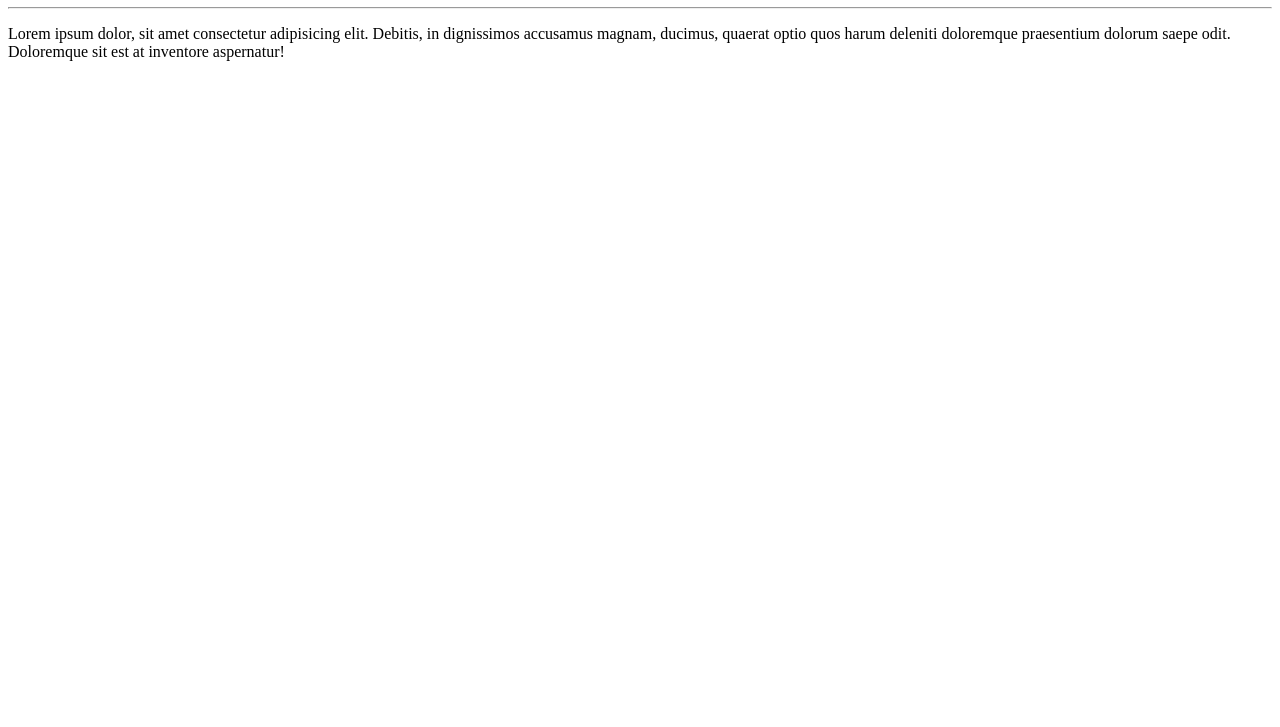
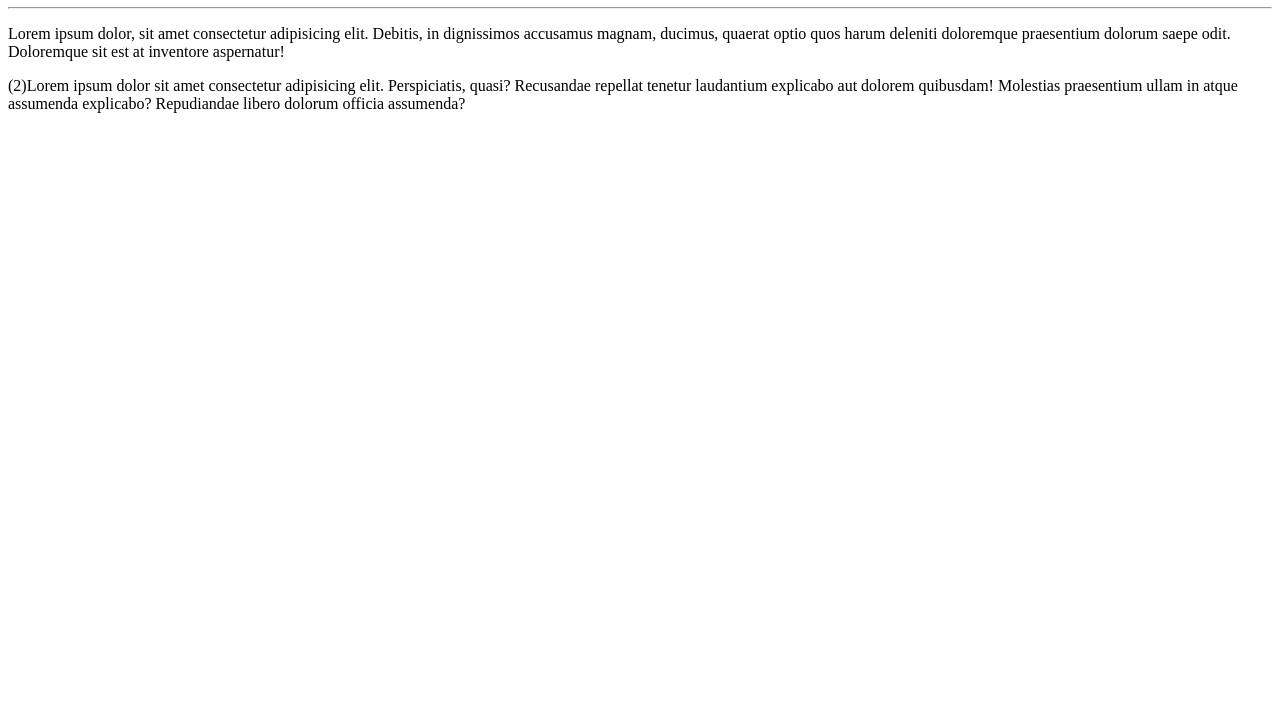
Before and after one commit to Gabst48/Hello-World, a plain HTML site: page site exemplo/index.html in a window 1280 px wide. Shown: the part 73-800 px from the top of the page. Drawn offline with Linux system fonts and the light colour scheme.

Commit message:
Adicionei um parágrafo

```diff
--- a/site exemplo/index.html
+++ b/site exemplo/index.html
@@ -10,5 +10,6 @@
     <hr>
     <p>Lorem ipsum dolor, sit amet consectetur adipisicing elit. Debitis, in dignissimos accusamus magnam, ducimus, quaerat optio quos harum deleniti doloremque praesentium dolorum saepe odit. Doloremque sit est at inventore aspernatur!</p>
 
+    <p>(2)Lorem ipsum dolor sit amet consectetur adipisicing elit. Perspiciatis, quasi? Recusandae repellat tenetur laudantium explicabo aut dolorem quibusdam! Molestias praesentium ullam in atque assumenda explicabo? Repudiandae libero dolorum officia assumenda?</p>
 </body>
 </html>
```
